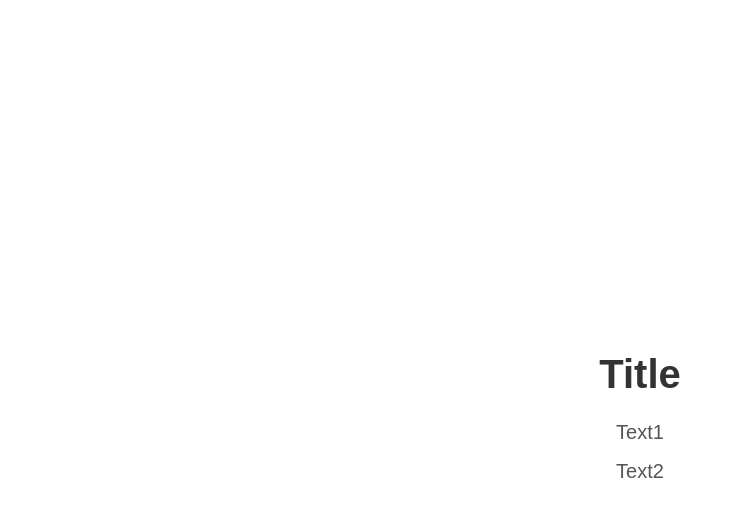
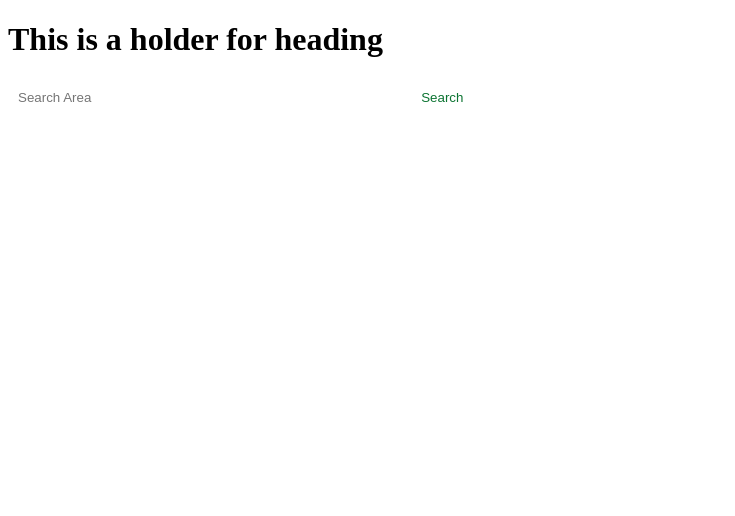
Before and after one commit to remla25-team18/app-frontend, an Angular app: page / in a window 1280 px wide. Shown: the top 516 px of the page, without its empty margins (0-735 px from the left). Built offline with nearby package versions, Linux system fonts and the light colour scheme.

Commit message:
Add basic structure and app-analysis

```diff
--- a/src/app/app.component.html
+++ b/src/app/app.component.html
@@ -3,21 +3,16 @@
 <!-- * * * * * * * * * * is only a placeholder * * * * * * * * * * -->
 <!-- * * * * * * * * * * and can be replaced.  * * * * * * * * * * -->
 <!-- * * * * * * * * * * * * * * * * * * * * * * * * * * * * * * * -->
-<!-- * * * * * * * * * Delete the template below * * * * * * * * * -->
-<!-- * * * * * * * to get started with your project! * * * * * * * -->
-<!-- * * * * * * * * * * * * * * * * * * * * * * * * * * * * * * * -->
 
-<div class="container">
-  <h1 class="title">Title</h1>
-  <p class="text">Text1</p>
-  <p class="text">Text2</p>
-</div>
+<main>
+  <header class="heading">
+    <h1>This is a holder for heading</h1>
+  </header>
+  <section class="content">
+    <app-sentiment-analysis></app-sentiment-analysis>
+  </section>
+</main>
 
-<!-- * * * * * * * * * * * * * * * * * * * * * * * * * * * * * * * * -->
-<!-- * * * * * * * * * * * The content above * * * * * * * * * * * * -->
-<!-- * * * * * * * * * * is only a placeholder * * * * * * * * * * * -->
-<!-- * * * * * * * * * * and can be replaced.  * * * * * * * * * * * -->
-<!-- * * * * * * * * * * * * * * * * * * * * * * * * * * * * * * * * -->
 <!-- * * * * * * * * * * End of Placeholder  * * * * * * * * * * * * -->
 <!-- * * * * * * * * * * * * * * * * * * * * * * * * * * * * * * * * -->
 
--- a/src/app/app.component.ts
+++ b/src/app/app.component.ts
@@ -1,12 +1,14 @@
-import { Component } from '@angular/core';
+import { Component, Input } from '@angular/core';
 import { RouterOutlet } from '@angular/router';
+import { SentimentAnalysisComponent } from './sentiment-analysis/sentiment-analysis.component';
 
 @Component({
   selector: 'app-root',
-  imports: [RouterOutlet],
+  imports: [RouterOutlet, SentimentAnalysisComponent],
   templateUrl: './app.component.html',
   styleUrl: './app.component.css'
 })
+
 export class AppComponent {
   title = 'app-frontend';
 }
--- /dev/null
+++ b/src/app/sentiment-analysis/sentiment-analysis.component.css
@@ -0,0 +1,36 @@
+.results {
+display: grid;
+column-gap: 14px;
+row-gap: 14px;
+grid-template-columns: repeat(auto-fill, minmax(400px, 400px));
+margin-top: 50px;
+justify-content: space-around;
+}
+input[type="text"] {
+border: solid 1px var(--primary-color);
+padding: 10px;
+border-radius: 8px;
+margin-right: 4px;
+display: inline-block;
+width: 30%;
+}
+button {
+padding: 10px;
+border: solid 1px var(--primary-color);
+background: var(--primary-color);
+color: rgb(12, 116, 50);
+border-radius: 8px;
+}
+@media (min-width: 500px) and (max-width: 768px) {
+.results {
+    grid-template-columns: repeat(2, 1fr);
+}
+input[type="text"] {
+    width: 70%;
+}
+}
+@media (max-width: 499px) {
+.results {
+    grid-template-columns: 1fr;
+}
+}
--- /dev/null
+++ b/src/app/sentiment-analysis/sentiment-analysis.component.html
@@ -0,0 +1 @@
+<p>sentiment-analysis works!</p>
--- /dev/null
+++ b/src/app/sentiment-analysis/sentiment-analysis.component.ts
@@ -0,0 +1,18 @@
+import { Component } from '@angular/core';
+
+@Component({
+  selector: 'app-sentiment-analysis',
+  imports: [],
+  template: `
+    <section>
+      <form>
+        <input type="text" placeholder="Search Area" />
+        <button class="primary" type="button">Search</button>
+      </form>
+    </section>
+  `,
+  styleUrl: './sentiment-analysis.component.css'
+})
+export class SentimentAnalysisComponent {
+
+}
```
Also changed, not shown: 1 other file (tests, documents, lock files or other folders).
